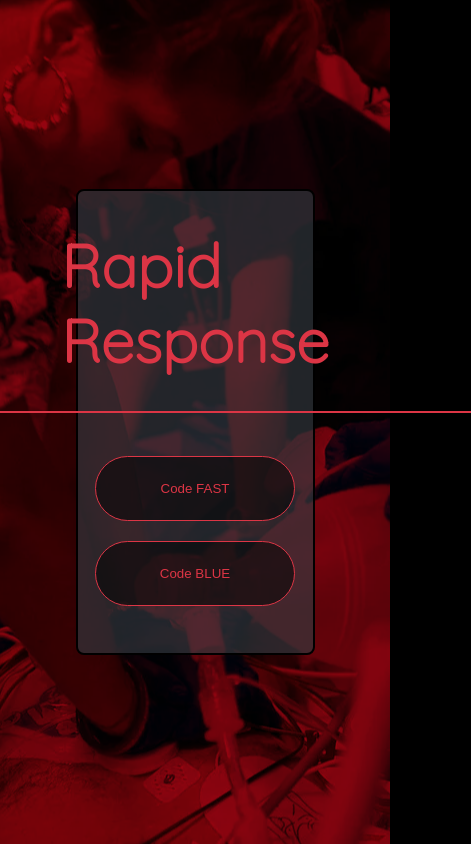
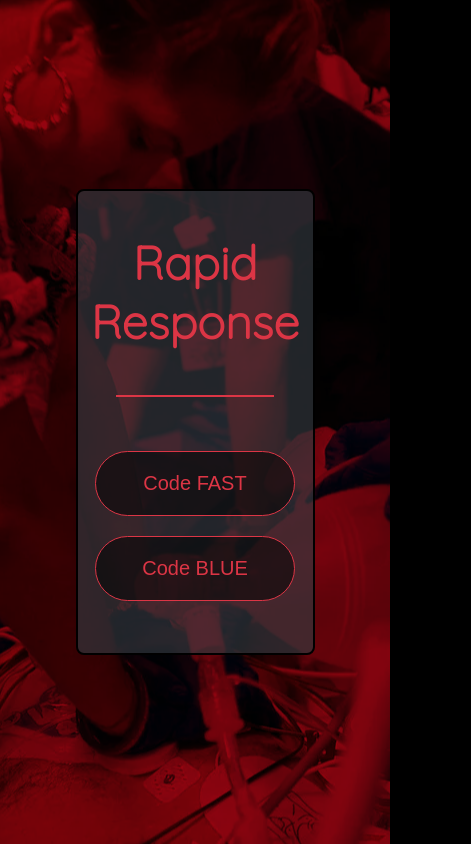
Before and after one commit to pyRN/rapid-resp, a React (Create React App) app: page / in a window 390 px wide. Shown: the whole page, 471 px wide, since content can reach past the window. Built offline with nearby package versions, Linux system fonts and the light colour scheme.

Commit message:
Finished styling landing page, made responsive

```diff
--- a/src/components/LandingContainer/LandingPage.css
+++ b/src/components/LandingContainer/LandingPage.css
@@ -1,30 +1,35 @@
 .landing-container {
   display: flex;
+  flex-direction: column;
   justify-content: center;
   align-items: center;
   height: 100vh;
+  width: 100vw;
   color: white;
-  background: var(--tertiary-red) url("../../media/Landing-Image.jpg") center no-repeat;
+  background: var(--tertiary-red) url("../../media/Landing-Image.jpg") center
+    no-repeat;
   background-blend-mode: multiply, luminosity;
 }
 
 h1 {
-  margin: 0;
-  font-size: 45pt;
+  margin: 5% 0;
+  font-size: 8vh;
   color: var(--primary-red);
   opacity: 1;
+  text-align: center;
+  word-wrap: break-word;
 }
 
 hr {
   border: 1px solid var(--primary-red);
-  width: 550px;
-  margin: 0;
+  width: 80%;
+  margin: 5% 0;
 }
 
 .landing-card {
   display: flex;
   flex-direction: column;
-  justify-content: space-around;
+  justify-content: flex-start;
   align-items: center;
   background-color: var(--primary-gray);
   border: 2px solid black;
@@ -40,6 +45,7 @@ hr {
   flex-wrap: wrap;
   justify-content: center;
   align-items: center;
+  margin: 5% 0;
 }
 
 .landing-btn {
@@ -50,11 +56,24 @@ hr {
   padding: 10px;
   margin: 10px;
   width: 200px;
+  min-width: 100px;
   height: 65px;
+  font-size: 15pt;
 }
 
 .landing-btn:hover {
-  background-color: var(--primary-red);
+  background-color: black;
   color: white;
-  box-shadow: 0px 0px 5px var(--primary-red);
+  box-shadow: 0px 0px 10px var(--primary-red);
+  transition: 0.3s ease-in;
 }
+
+@media screen and (max-width: 700px) {
+  h1 {
+    font-size: 35pt;
+  }
+
+  .landing-card {
+    justify-content: space-around;
+  }
+}
```
